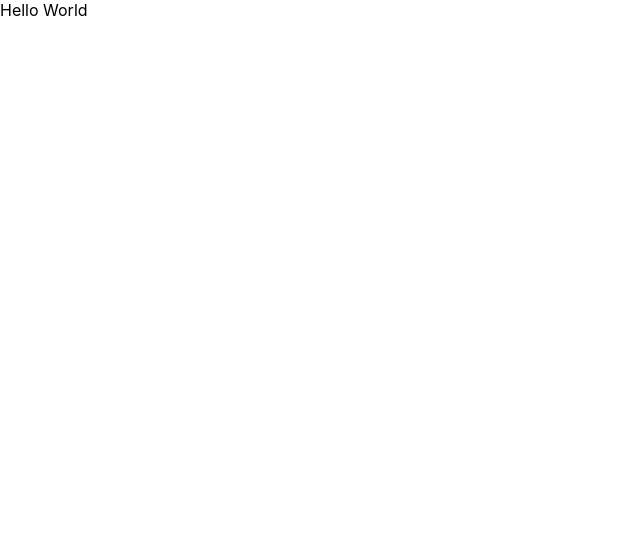
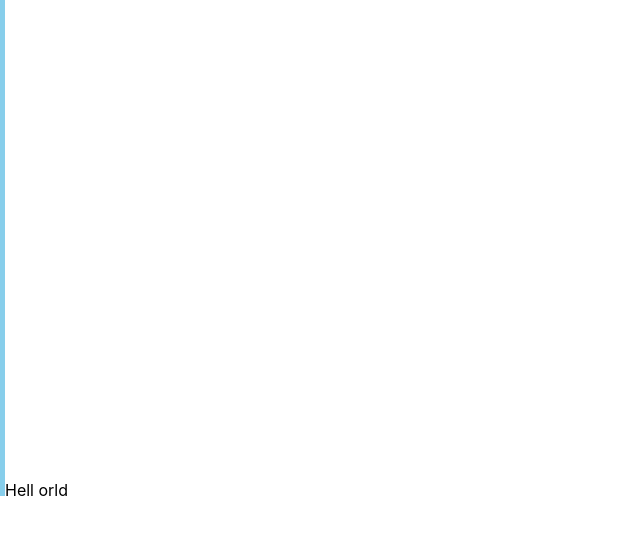
Before and after one commit to StavrosDimos/sortingvisualiser, a React (Create React App) app: page / in a window 1280 px wide. Shown: the top 534 px of the page, without its empty margins (0-640 px from the left). Built offline with nearby package versions, Linux system fonts and the light colour scheme.

Commit message:
Update counterTempComponent.jsx

```diff
--- a/src/components/counterTempComponent.jsx
+++ b/src/components/counterTempComponent.jsx
@@ -2,13 +2,19 @@ import React, { Component } from 'react';
 
 class Counter extends Component {
     state = {
-        count: 0
+        width: 5,
+        height: Math.random()*500
     };
 
     render(){
         return (
             <React.Fragment>
-                <span>Hello World</span>
+                <div>
+                <div style={{display: "inline-block", width: this.state.width, height: this.state.height, backgroundColor: 'skyblue'}}>
+                </div>
+                Hell orld
+                </div>
+
             </React.Fragment>
             );
     }
```
